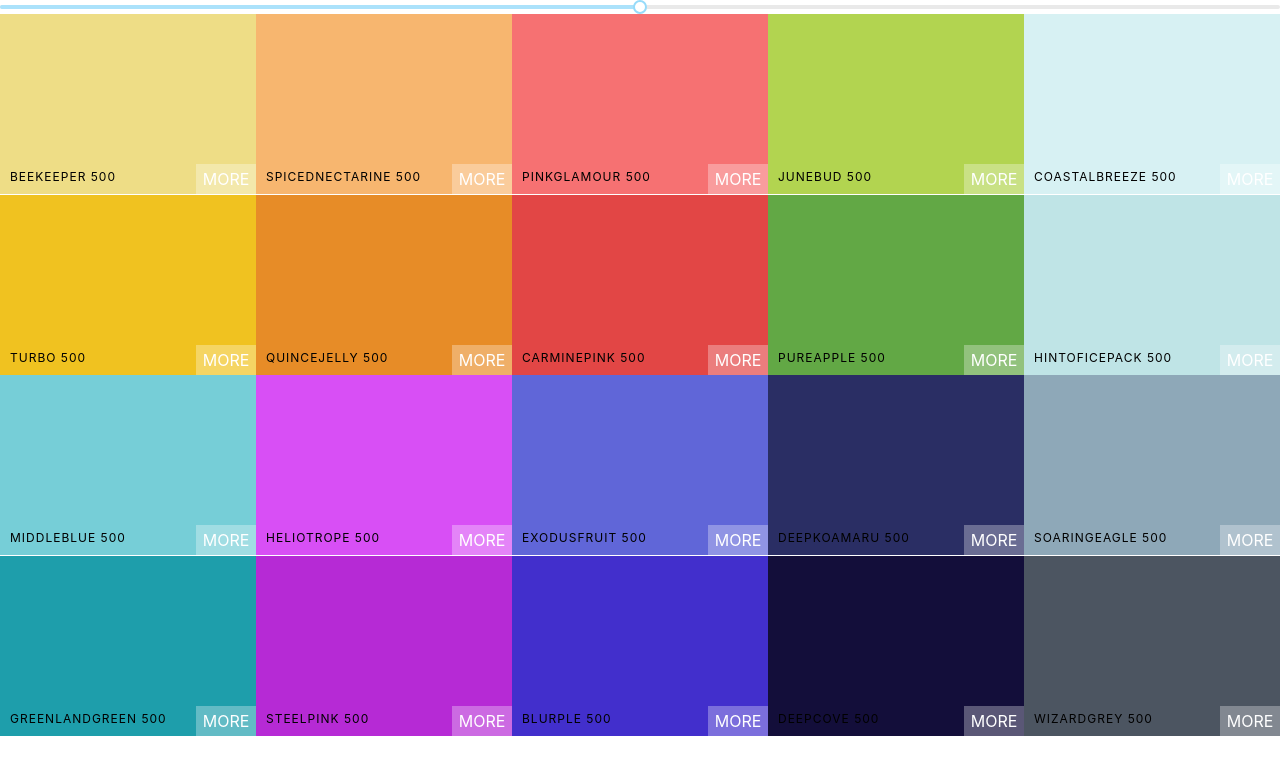
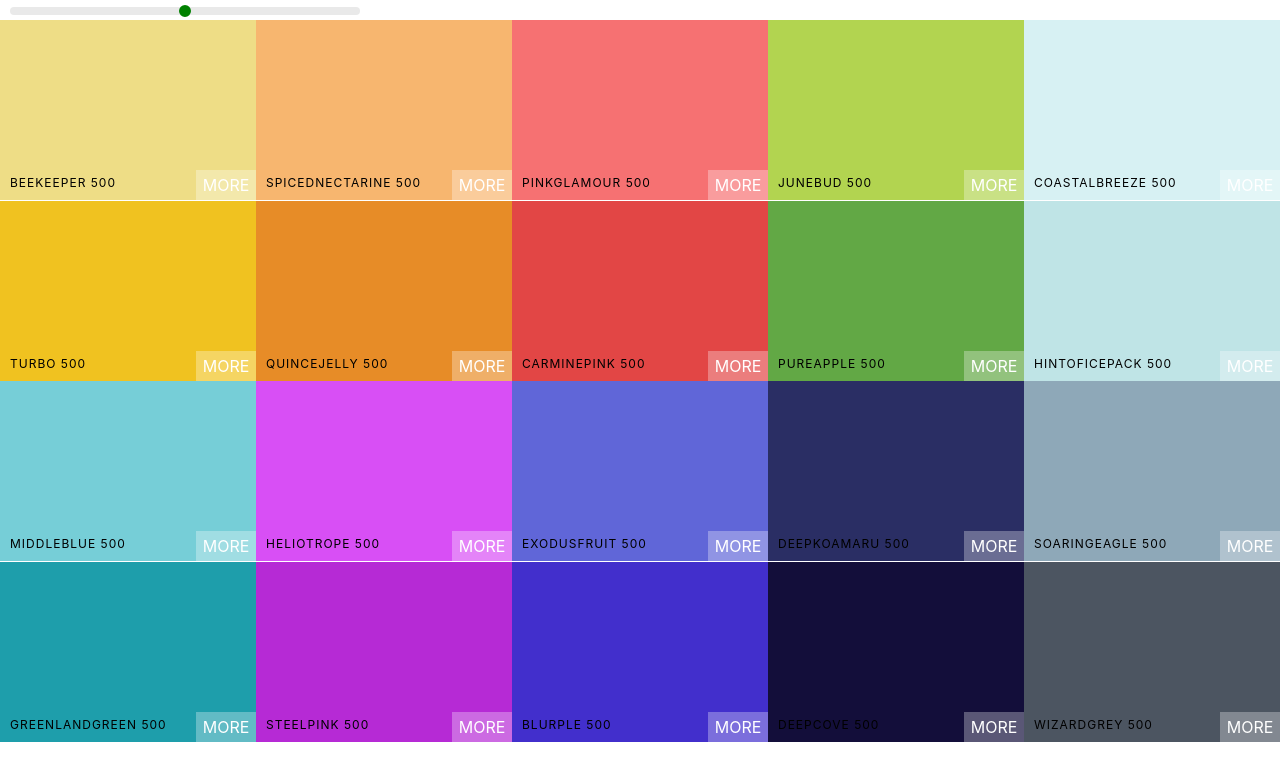
Before and after one commit to damienluzzo33/color-palette-maker, a React (Create React App) app: page / in a window 1280 px wide. Shown: the top 780 px of the page. Built offline with nearby package versions, Linux system fonts and the light colour scheme.

Commit message:
style color slider

```diff
--- a/src/ColorPalette.css
+++ b/src/ColorPalette.css
@@ -5,3 +5,30 @@
 .ColorPalette-colors {
     height: 90%;
 }
+
+.Slider {
+    width: 350px;
+    margin: 0 10px;
+    display: inline-block;
+}
+
+.rc-slider-track {
+    background-color: transparent;
+}
+
+.rc-slider-rail {
+    height: 8px;
+}
+
+.rc-slider-handle,
+.rc-slider-handle:active,
+.rc-slider-handle:hover,
+.rc-slider-handle:focus {
+    background-color: green;
+    outline: none;
+    border: 2px solid green;
+    box-shadow: none;
+    width: 12px;
+    height: 12px;
+    top: 8px;
+}
--- a/src/ColorPalette.js
+++ b/src/ColorPalette.js
@@ -21,14 +21,13 @@ class ColorPalette extends Component {
 	render() {
 		const { sliderValue } = this.state;
 		const { colors } = this.props.palette;
-		const colorBoxes = colors[sliderValue].map((c) =>
-			<ColorBox bgColor={c.hex} name={c.name} />
-		);
+		const colorBoxes = colors[sliderValue].map((c) => <ColorBox bgColor={c.hex} name={c.name} />);
 
 		return (
 			<div className="ColorPalette">
-				<Slider min={100} max={900} step={100}
-				defaultValue={sliderValue} onChange={this.changeSlider} />
+				<div className="Slider">
+					<Slider min={100} max={900} step={100} defaultValue={sliderValue} onChange={this.changeSlider} />
+				</div>
 				{/* Navbar will go here... */}
 				<div className="ColorPalette-colors">{colorBoxes}</div>
 				{/* The Footer will go here... */}
```
